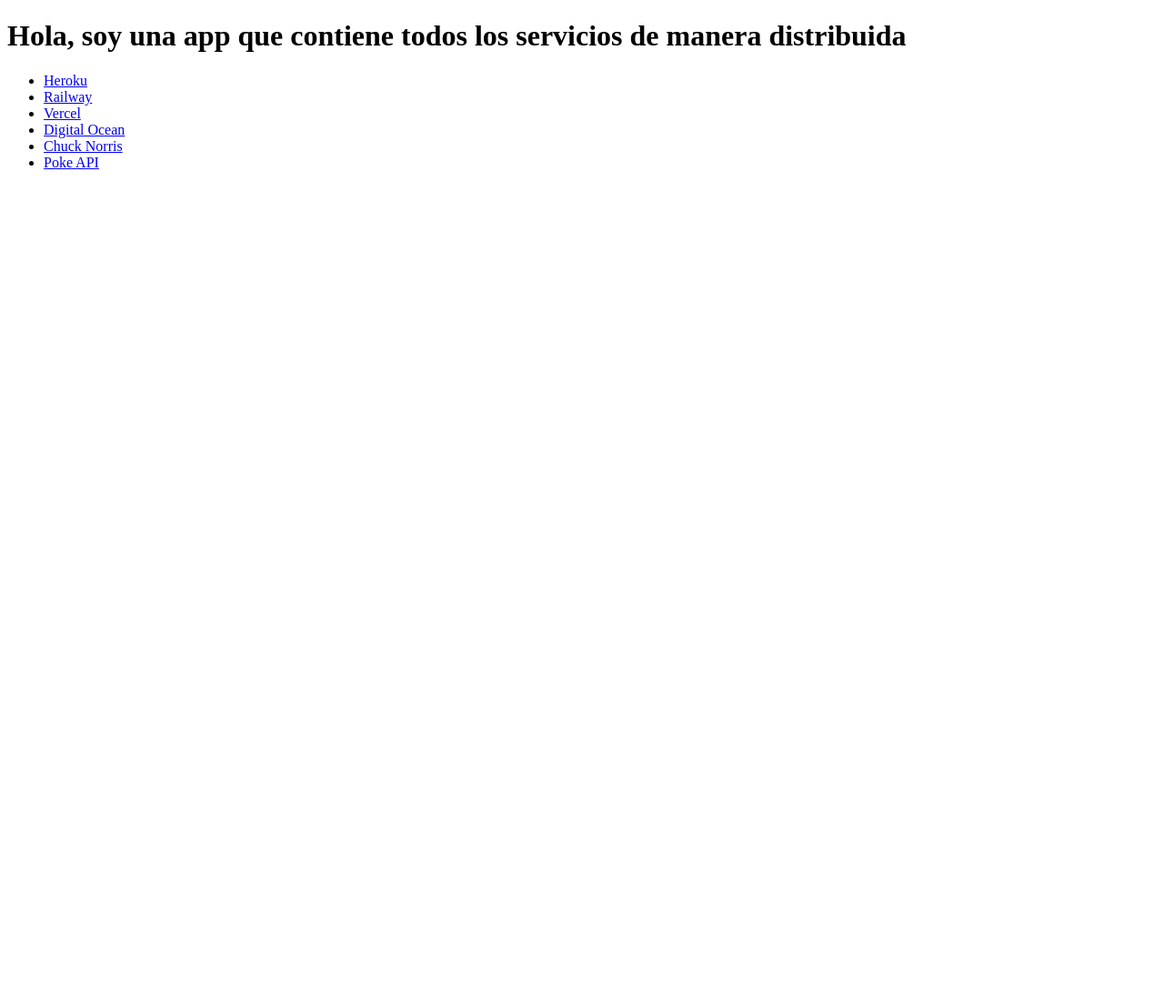
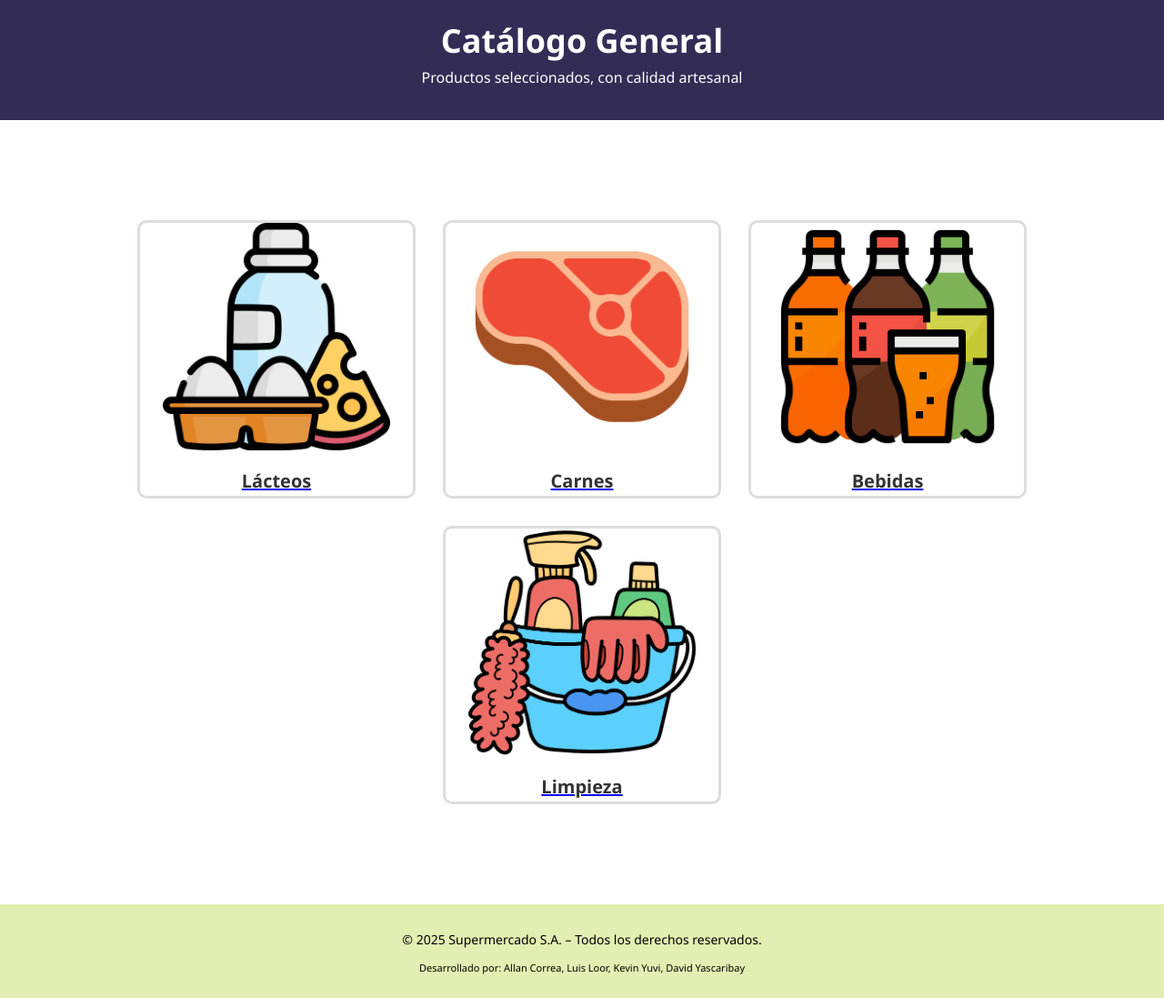
Before and after one commit to Vrouqen/AWS-Ejercicio2-Main, a Flask app: page / in a window 1280 px wide. Shown: the whole page at 91% size. Before the commit the page ends 186 px from the top, so only its background shows below. Run offline with Flask 3, Linux system fonts and the light colour scheme.

Commit message:
Se marca la base de los Saas

```diff
--- a/app.py
+++ b/app.py
@@ -6,9 +6,13 @@
 def index():
     return render_template("index.html")
 
-@app.route("/chuck_norris")
-def chuck_norris():
-    return render_template("chuck_norris.html")
+@app.route("/correo")
+def correo():
+    return render_template("correo.html")
+
+@app.route("/instagram_followers")
+def instagram_followers():
+    return render_template("instagram_followers.html")
 
 if __name__=="__main__":
     app.run(debug=True, host="0.0.0.0", port=777)
--- /dev/null
+++ b/static/CSS/pagina1.css
@@ -0,0 +1,82 @@
+/* Fuente general y colores */
+html, body {
+  height: 100%; /* Asegura que el body ocupe toda la altura de la pantalla */
+  margin: 0;
+  padding: 0;
+  font-family: 'Segoe UI', Tahoma, Geneva, Verdana, sans-serif;
+  background-color: white;
+  color: #333;
+  display: flex;
+  flex-direction: column; /* Los elementos se apilan verticalmente */
+}
+
+/* Encabezado */
+.header {
+  background-color: #332D56;
+  color: white;
+  padding: 20px;
+  text-align: center;
+}
+
+.logo {
+  font-size: 36px;
+  margin: 0;
+}
+
+.slogan {
+  font-size: 16px;
+  margin-top: 5px;
+}
+
+/* Categorías principales */
+.category-grid {
+  display: flex;
+  flex-wrap: wrap;
+  justify-content: center;
+  gap: 30px;
+  padding: 110px 20px;
+  flex-grow: 1; /* Esto hace que el contenido ocupe todo el espacio restante */
+}
+
+.category-card {
+  width: 300px;
+  height: 300px;
+  text-align: center;
+  border: 3px solid #ddd;
+  border-radius: 10px;
+  overflow: hidden;
+  transition: transform 0.3s, box-shadow 0.3s;
+  background-color: #fff;
+}
+
+.category-card:hover {
+  transform: scale(1.05);
+  box-shadow: 0 4px 15px rgba(0, 0, 0, 0.1);
+}
+
+.category-card img {
+  width: 250px;
+  height: 250px;
+  object-fit: cover;
+}
+
+.category-card h2 {
+  margin: 15px 0;
+  color: #333;
+  font-size: 20px;
+  font-weight: bold;
+}
+
+/* Pie de página */
+.footer {
+  text-align: center;
+  padding: 15px;
+  background-color: #E3EEB2;
+  color: black;
+  font-size: 14px;
+  margin-top: auto; /* Esto empuja el footer al fondo */
+}
+
+.dev{
+  font-size: 11px;
+}
--- a/templates/index.html
+++ b/templates/index.html
@@ -1,21 +1,56 @@
 <!DOCTYPE html>
-<html lang="en">
+<html lang="es">
+
 <head>
-    <meta charset="UTF-8">
-    <meta name="viewport" content="width=device-width, initial-scale=1.0">
-    <title>App Main</title>
+    <meta charset="UTF-8" />
+    <meta name="viewport" content="width=device-width, initial-scale=1.0" />
+    <title>Catálogo Principal</title>
+    <link rel="stylesheet" href="{{ url_for('static', filename='CSS/pagina1.css') }}">
 </head>
+
 <body>
-    <h1>Hola, soy una app que contiene todos los servicios de manera distribuida</h1>
+    <!-- Encabezado -->
+    <header class="header">
+        <h1 class="logo">Catálogo General</h1>
+        <p class="slogan">Productos seleccionados, con calidad artesanal</p>
+    </header>
 
-    <ul>
-        <li><a href="https://herokud1-03800266aff2.herokuapp.com/" target="_blank"><label>Heroku</label></a></li>
-        <li><a href="https://grupo6.up.railway.app/" target="_blank"><label>Railway</label></a></li>
-        <li><a href="https://versel-cyan.vercel.app/" target="_blank"><label>Vercel</label></a></li>
-        <li><a href="https://ejercicio2-paas-y36rn.ondigitalocean.app/" target="_blank"><label>Digital Ocean</label></a></li>
-        <li><a href="/chuck_norris" target="_blank"><label>Chuck Norris</label></a></li>
-        <li><a href="https://pokeapi-qotm.onrender.com/" target="_blank"><label>Poke API</label></a></li>
-    </ul>
+    <!-- Categorías principales -->
+    <main class="category-grid">
+        <article class="category-card">
+            <a href="/lacteos">
+                <img src="{{ url_for('static', filename='images/lacteos.png') }}" alt="Lácteos" />
+                <h2>Lácteos</h2>
+            </a>
+        </article>
 
+        <article class="category-card">
+            <a href="/carnes">
+                <img src="{{ url_for('static', filename='images/carne.png') }}" alt="Carnes" />
+                <h2>Carnes</h2>
+            </a>
+        </article>
+
+        <article class="category-card">
+            <a href="/bebidas">
+                <img src="{{ url_for('static', filename='images/bebidas.png') }}" alt="Bebidas" />
+                <h2>Bebidas</h2>
+            </a>
+        </article>
+
+        <article class="category-card">
+            <a href="/limpieza">
+                <img src="{{ url_for('static', filename='images/limpieza.png') }}" alt="Limpieza" />
+                <h2>Limpieza</h2>
+            </a>
+        </article>
+    </main>
+
+    <!-- Pie de página -->
+    <footer class="footer">
+        <p>&copy; 2025&nbsp;Supermercado&nbsp;S.A. – Todos los derechos reservados.</p>
+        <p class="dev">Desarrollado por: Allan Correa, Luis Loor, Kevin Yuvi, David Yascaribay</p>
+    </footer>
 </body>
+
 </html>
```
Also changed, not shown: templates/chuck_norris.html (deleted, +0 -30 lines), templates/correo.html (added, +11 -0 lines), templates/instagram_followers.html (added, +11 -0 lines), static/images/bebidas.png (added), static/images/carne.png (added), static/images/lacteos.png (added), static/images/limpieza.png (added).
